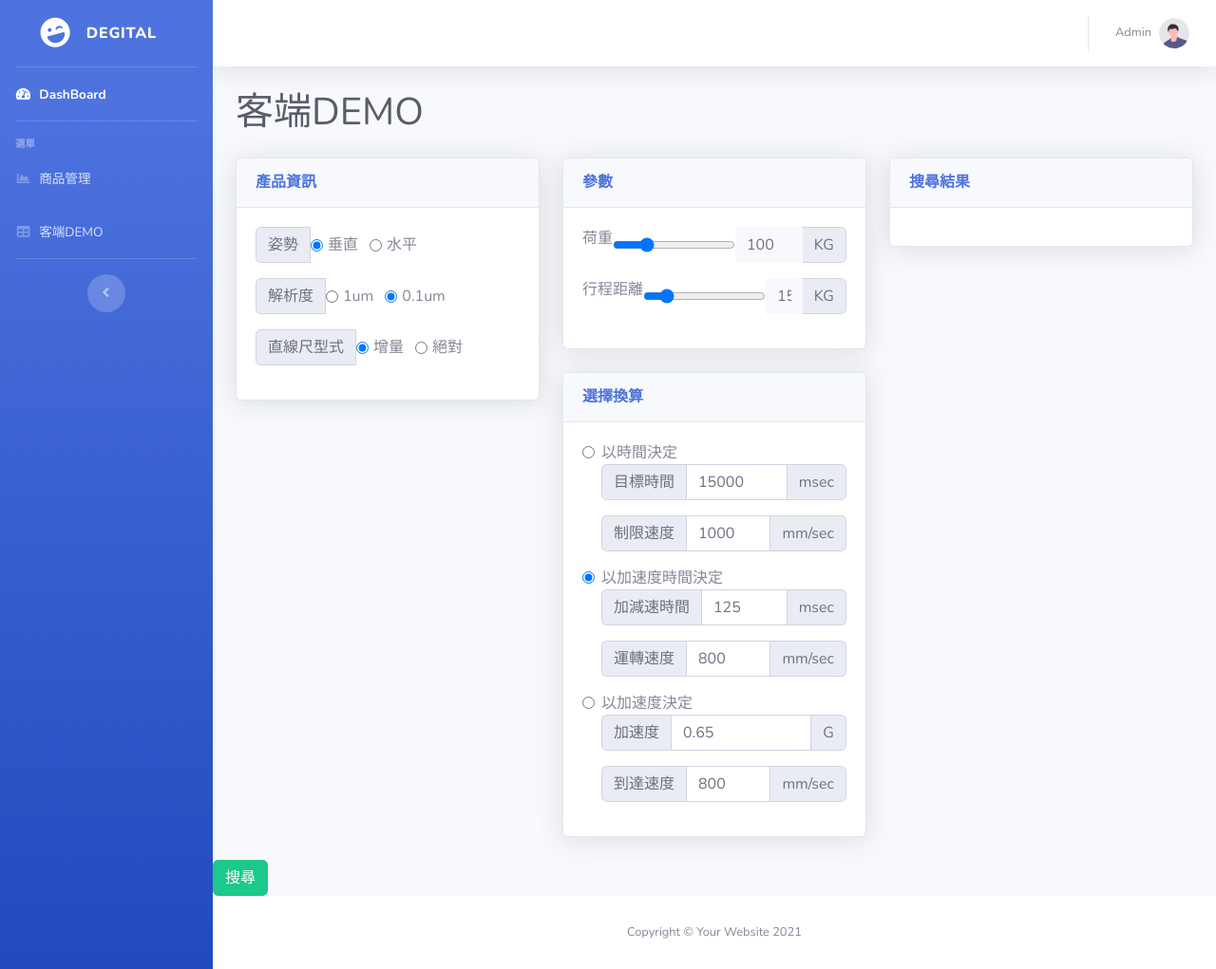
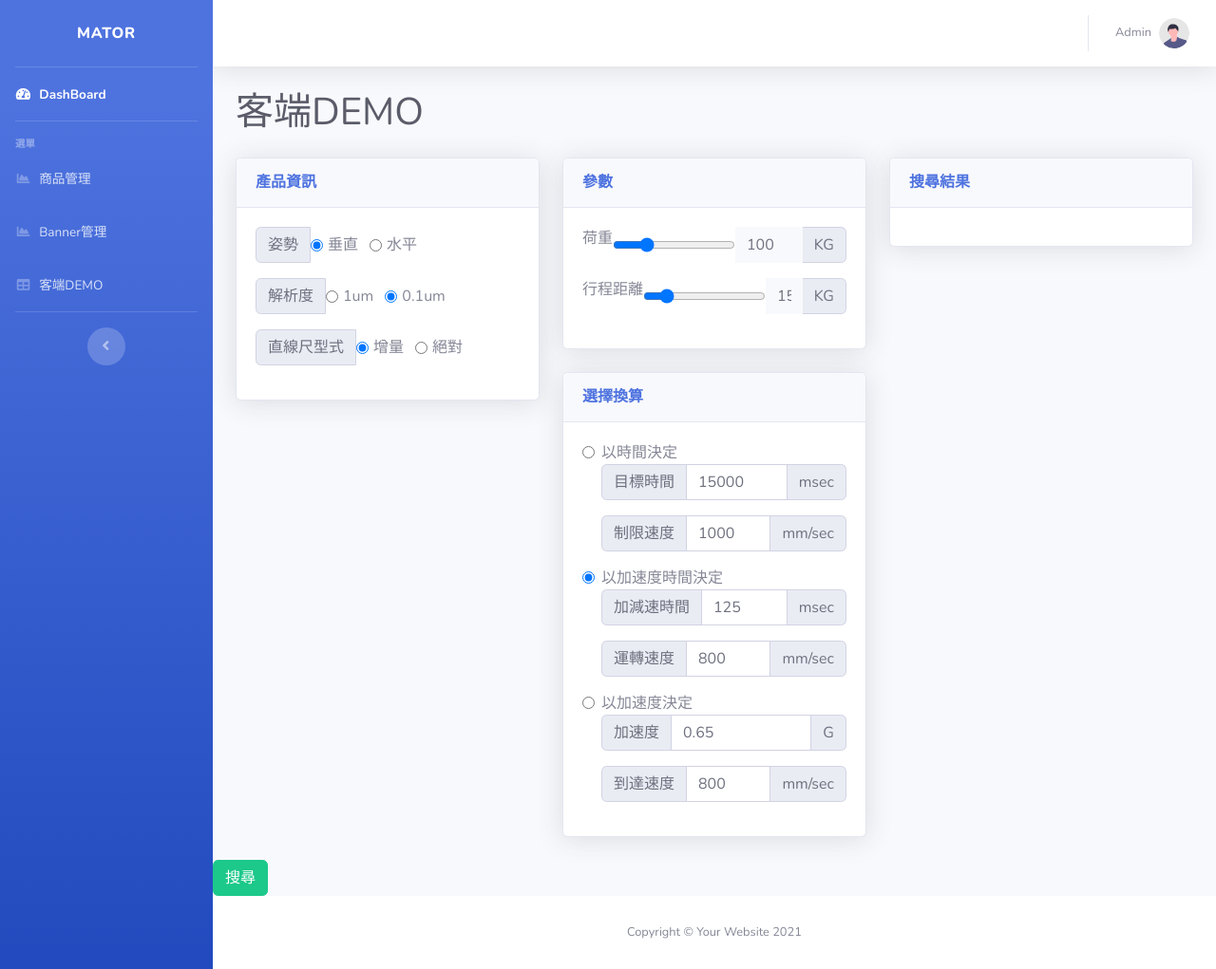
Before and after one commit to jack100398/Mator, a Laravel app: page /client in a window 1280 px wide. Shown: the whole page at 95% size. Run offline with Laravel 8, Linux system fonts and the light colour scheme; the visitor is signed in with stand-in values (Sample User, id 1); data that the repository does not hold is empty.

Commit message:
新增Banner管理頁面與修改標題

```diff
--- a/resources/views/component/head.blade.php
+++ b/resources/views/component/head.blade.php
@@ -11,13 +11,11 @@
     <meta name="csrf-token" content="{{ csrf_token() }}" />
 
 
-    <title>Degital</title>
+    <title>MATOR</title>
 
     <!-- Custom fonts for this template-->
     <link href="vendor/fontawesome-free/css/all.min.css" rel="stylesheet" type="text/css">
-    <link
-        href="https://fonts.googleapis.com/css?family=Nunito:200,200i,300,300i,400,400i,600,600i,700,700i,800,800i,900,900i"
-        rel="stylesheet">
+    <link href="https://fonts.googleapis.com/css?family=Nunito:200,200i,300,300i,400,400i,600,600i,700,700i,800,800i,900,900i" rel="stylesheet">
 
     <!-- Custom styles for this template-->
     <link href="css/sb-admin-2.min.css" rel="stylesheet">
--- a/resources/views/component/sideBar.blade.php
+++ b/resources/views/component/sideBar.blade.php
@@ -3,10 +3,7 @@
 
             <!-- Sidebar - Brand -->
             <a class="sidebar-brand d-flex align-items-center justify-content-center" href="{{route('home')}}">
-                <div class="sidebar-brand-icon rotate-n-15">
-                    <i class="fas fa-laugh-wink"></i>
-                </div>
-                <div class="sidebar-brand-text mx-3">Degital</div>
+                <div class="sidebar-brand-text mx-3">MATOR</div>
             </a>
 
             <!-- Divider -->
@@ -34,6 +31,13 @@
                     <span>商品管理</span></a>
             </li>
 
+            <!-- Nav Item - Charts -->
+            <li class="nav-item">
+                <a class="nav-link" href="{{route('banner')}}">
+                    <i class="fas fa-fw fa-chart-area"></i>
+                    <span>Banner管理</span></a>
+            </li>
+
             <!-- Nav Item - Tables -->
             <li class="nav-item">
                 <a class="nav-link" href="{{route('client')}}">
--- a/routes/web.php
+++ b/routes/web.php
@@ -27,7 +27,7 @@
         return view('client');
     })->name('client');
 
-
+    Route::apiResource('/banner', 'BannerController', ['names' => ['index' => 'banner']]);
 
     Route::apiResource('/commodity', 'CommodityController', ['names' => ['index' => 'commodity']]);
 
```
Also changed, not shown: app/Http/Controllers/BannerController.php (added, +86 -0 lines).
